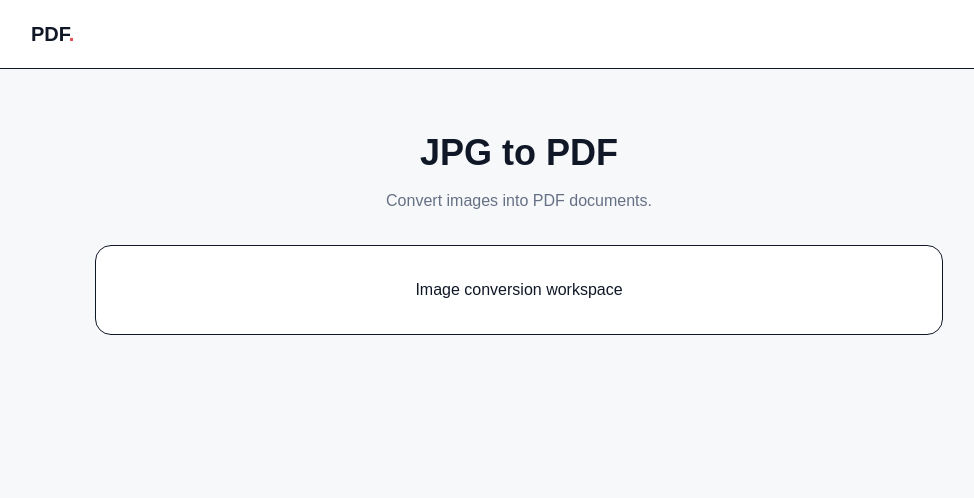
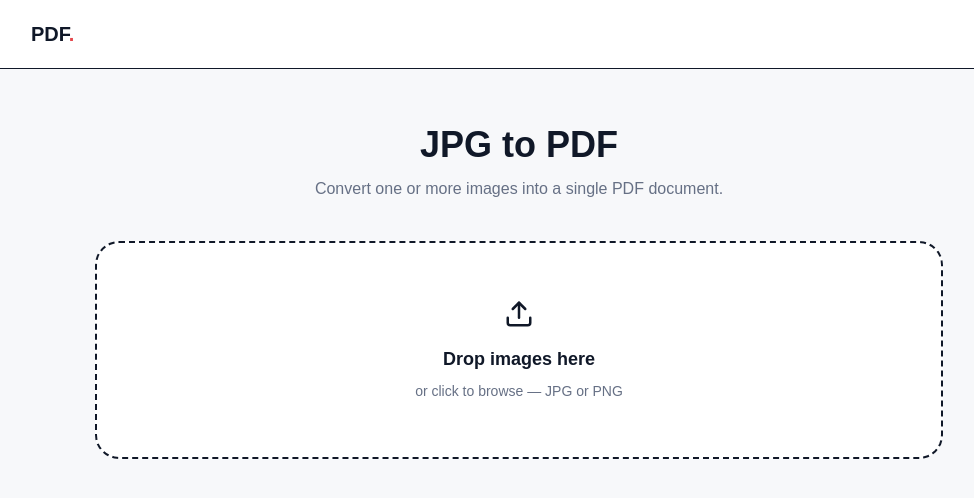
Before and after one commit to sequenceindustries/project-pdf, a Next.js app: page /image-to-pdf in a window 1280 px wide. Shown: the top 498 px of the page, without its empty margins (121-1095 px from the left). Built offline with nearby package versions, Linux system fonts and the light colour scheme.

Commit message:
Refactor ImageToPdfPage to use ImageToPdfWorkspace

```diff
--- a/app/image-to-pdf/page.tsx
+++ b/app/image-to-pdf/page.tsx
@@ -1,14 +1,4 @@
-import Link from "next/link";
-
-export default function ImageToPdfPage(){
- return (
-  <main className="min-h-screen">
-   <header className="border-b bg-white"><div className="mx-auto max-w-5xl px-6 py-5"><Link href="/" className="text-xl font-bold">PDF<span className="text-[var(--accent)]">.</span></Link></div></header>
-   <section className="mx-auto max-w-4xl px-6 py-16 text-center">
-    <h1 className="text-4xl font-bold">JPG to PDF</h1>
-    <p className="mt-4 text-[var(--muted)]">Convert images into PDF documents.</p>
-    <div className="mt-8 rounded-2xl border bg-white p-8">Image conversion workspace</div>
-   </section>
-  </main>
- );
+import ImageToPdfWorkspace from "./workspace";
+export default function Page() {
+  return <ImageToPdfWorkspace />;
 }
```
